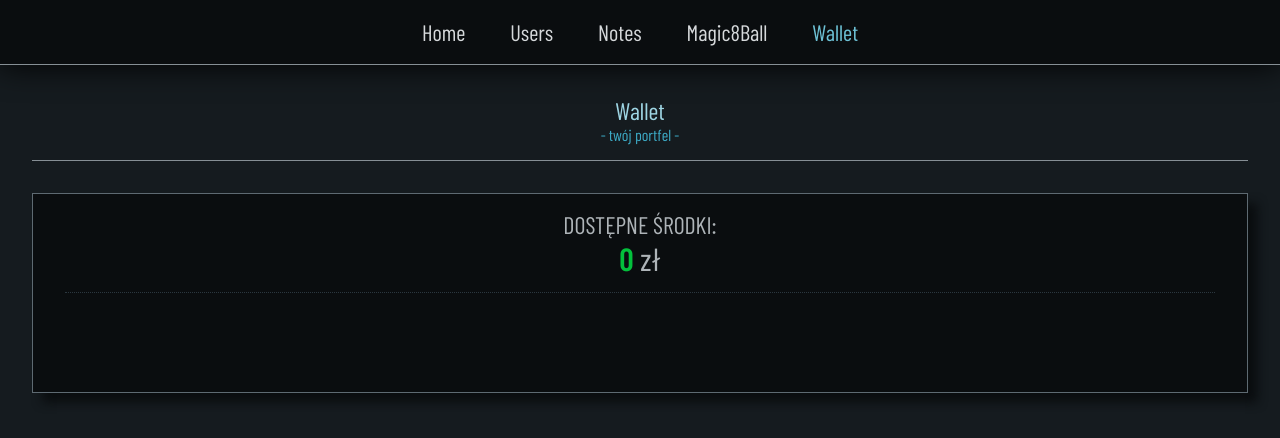
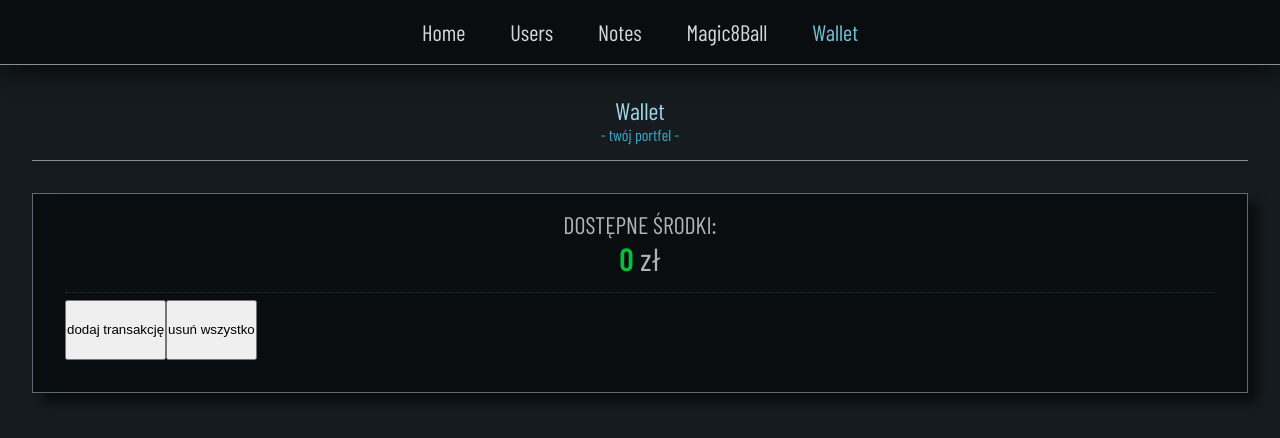
Before and after one commit to Scorpion19702022/SIMPLE_PROJECT_REACT_REDUX, a React (Vite) app: page /Wallet in a window 1280 px wide. Shown: the top 438 px of the page. Built offline with nearby package versions, Linux system fonts and the light colour scheme; a web font is replaced by a local one.

Commit message:
added content and style

```diff
--- a/src/Components/Wallet/Styles/WalletManager.module.css
+++ b/src/Components/Wallet/Styles/WalletManager.module.css
@@ -84,5 +84,11 @@
 	font-weight: 100;
 }
 
+.box_btns {
+	width: 100%;
+	height: 45%;
+	display: flex;
+}
+
 @media (min-width: 1200px) {
 }
--- a/src/Components/Wallet/WalletManager.tsx
+++ b/src/Components/Wallet/WalletManager.tsx
@@ -9,6 +9,10 @@ const WalletManager = () => {
 					0<span className={styles.span_count}> zł</span>
 				</span>
 			</div>
+			<div className={styles.box_btns}>
+				<button className={styles.btn}>dodaj transakcję</button>
+				<button className={styles.btn}>usuń wszystko</button>
+			</div>
 		</section>
 	)
 }
```
